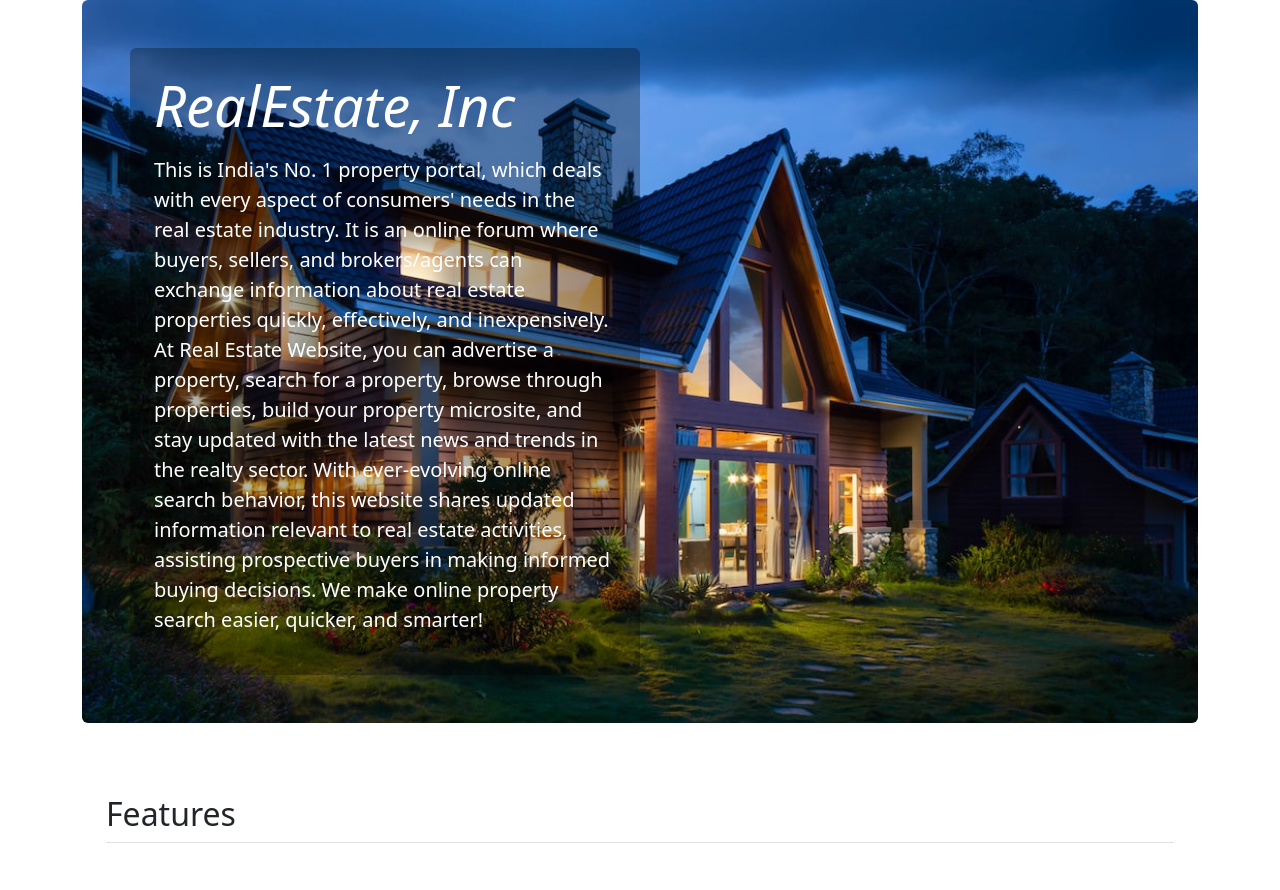
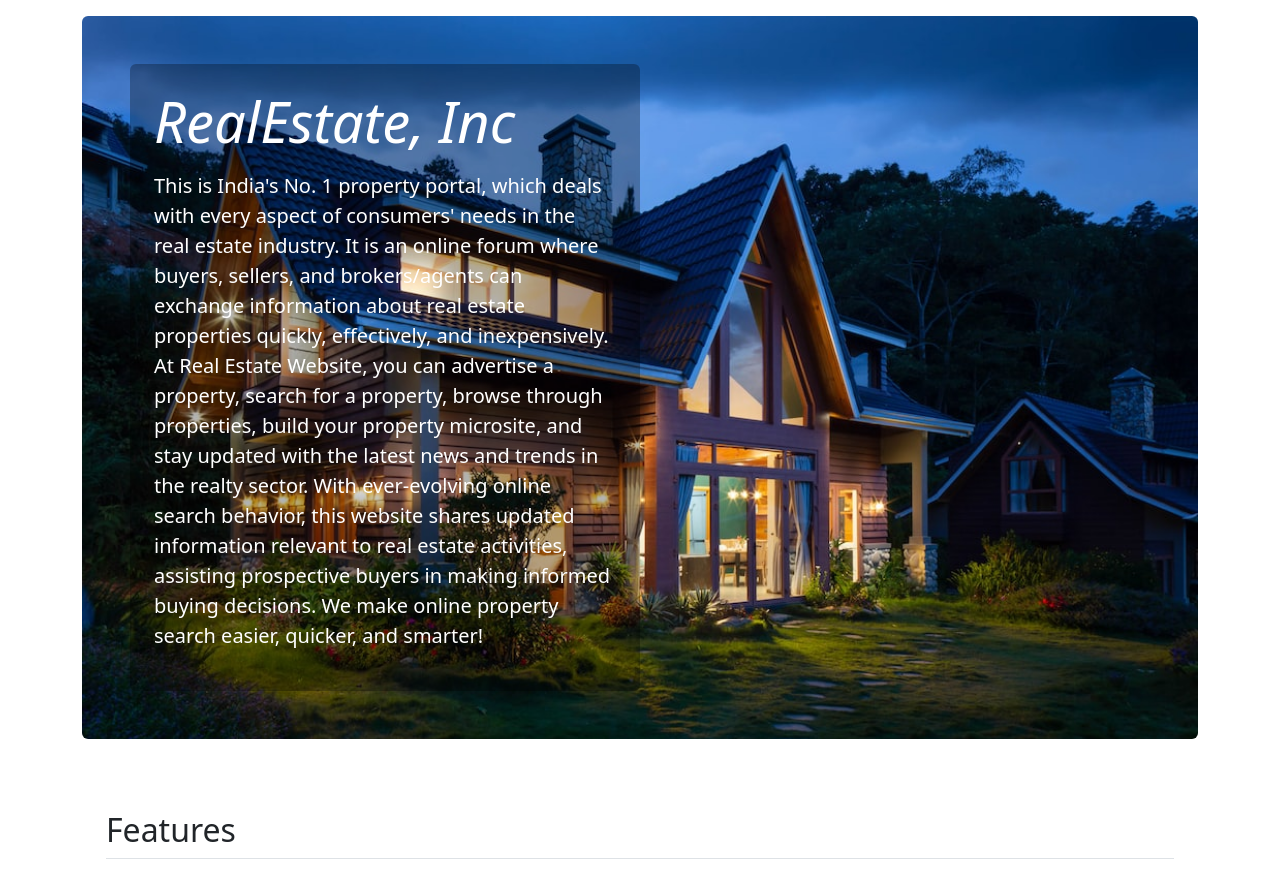
Before and after one commit to Pawanyy/nss, a PHP site: page /index.php in a window 1280 px wide. Shown: the part 62-952 px from the top of the page. Run offline with PHP 8.4, Linux system fonts and the light colour scheme; data that the repository does not hold is empty.

Commit message:
fix layout

```diff
--- a/include/layout-start.php
+++ b/include/layout-start.php
@@ -13,5 +13,5 @@
 <body>
 <?php require_once dirname(__DIR__) . "/include/navbar.php"; ?>
 <main>
-    <div class="container body-content">
+    <div class="container body-content pt-3">
         <?php require_once dirname(__DIR__) . "/include/toast.php"; ?>
```
